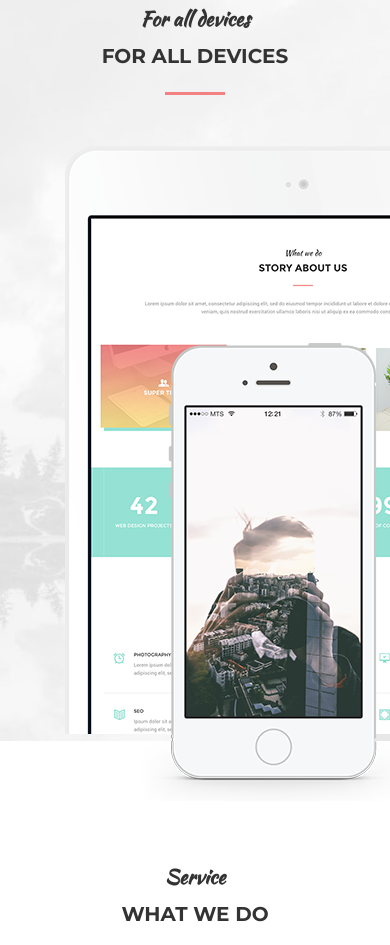
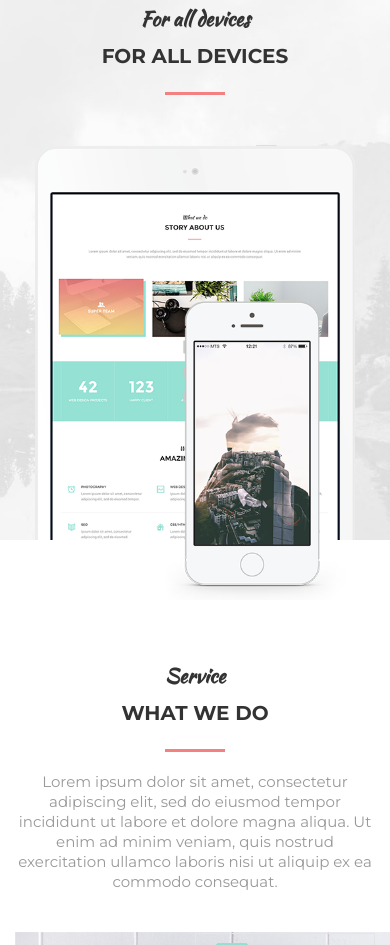
Before and after one commit to SultonbekovSarvarbek/mogo, a plain HTML site: page index.html in a window 390 px wide. Shown: the part 4001-4946 px from the top of the page. Drawn offline with Linux system fonts and the light colour scheme.

Commit message:
Update style.css

```diff
--- a/css/style.css
+++ b/css/style.css
@@ -493,6 +493,12 @@ box-sizing: border-box;
     right: 10px;
     z-index: 1;
 
+}
+.devices_item
+{
+    display: block;
+    max-width: 100%;
+    height: auto;
 }
 /* Section service */
 
@@ -1388,6 +1394,17 @@ box-sizing: border-box;
     {
         margin-left: 15px;
     }
+
+    .devices
+    {
+        max-width: 320px;
+        left: 0;
+
+    }
+    .device--iphone
+    {
+        width: 180px;
+    }
 }
 
 
```
